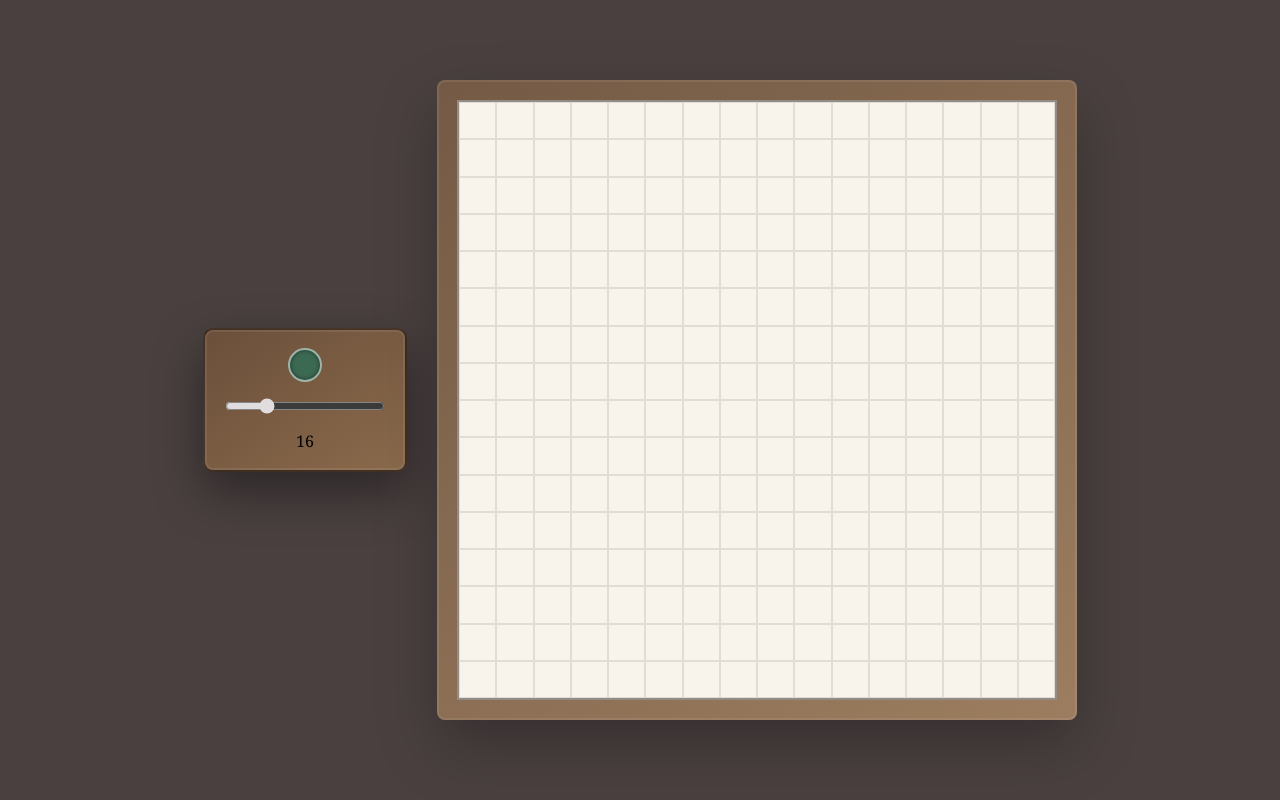
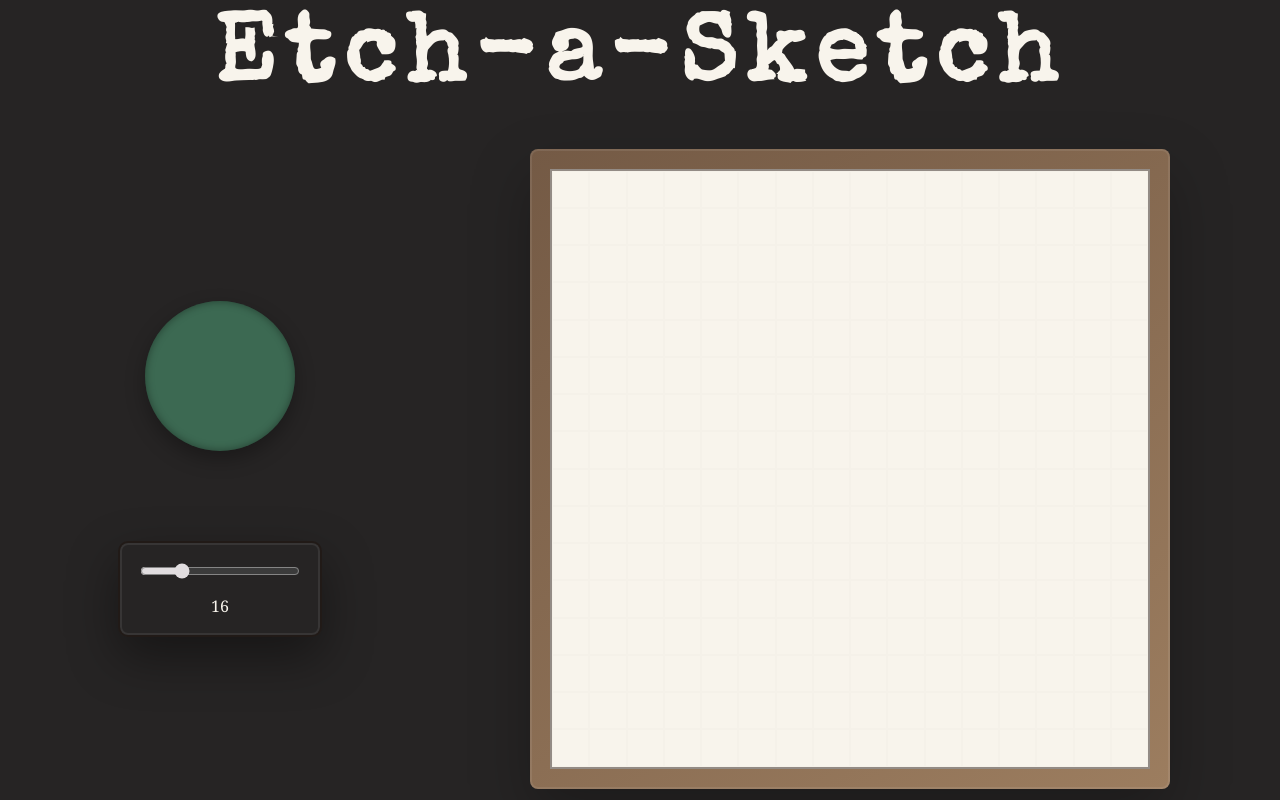
Before and after one commit to Lenax3/etch-a-sketch, a plain HTML site: page index.html in a window 1280 px wide. Drawn offline with nearby package versions, Linux system fonts and the light colour scheme.

Commit message:
Design Update 2

```diff
--- a/index.html
+++ b/index.html
@@ -3,33 +3,59 @@
 <head>
     <meta charset="UTF-8">
     <meta name="viewport" content="width=device-width, initial-scale=1.0">
+
+    <!-- Google Font -->
+    <link rel="preconnect" href="https://fonts.googleapis.com">
+    <link rel="preconnect" href="https://fonts.gstatic.com" crossorigin>
+
+    <link
+        href="https://fonts.googleapis.com/css2?family=Special+Elite&display=swap"
+        rel="stylesheet">
+
     <link rel="stylesheet" href="styles.css">
+
     <title>Etch-a-Sketch</title>
 </head>
+
 <body>
+
+    <h1 id="Title">Etch-a-Sketch</h1>
 
     <div class="layout">
 
-    <!-- Controls -->
+        <!-- Linke Seite -->
+        <div class="sidebar">
+
+            <!-- Versteckter Color Picker -->
+            <input type="color" id="color-picker" value="#3C6952">
+
+            <!-- Color Picker -->
+            <div class="color-swatch" id="color-swatch"></div>
+
+            <!-- Control Panel -->
             <div class="controls">
 
-        <input type="color" id="color-picker" value="#3C6952">
+                <input
+                    type="range"
+                    id="grid-size"
+                    min="1"
+                    max="64"
+                    value="16">
 
-        <div class="color-swatch" id="color-swatch"></div>
-
-        <input type="range" id="grid-size" min="1" max="64" value="16">
                 <span id="grid-value">16</span>
 
             </div>
 
-    <!-- Canvas / Staffelei -->
+        </div>
+
+        <!-- Staffelei -->
         <div class="easel">
-        <div class="easel-top"></div>
             <div id="container"></div>
         </div>
 
     </div>
 
     <script src="script.js"></script>
+
 </body>
 </html>
--- a/script.js
+++ b/script.js
@@ -6,27 +6,38 @@ const colorPicker = document.querySelector("#color-picker");
 const colorSwatch = document.querySelector("#color-swatch");
 
 let currentColor = colorPicker.value;
+let isDrawing = false;
 
-/* Swatch sync */
+/* ---------- Color Picker ---------- */
+
 function updateSwatch(color) {
     colorSwatch.style.backgroundColor = color;
 }
 
 updateSwatch(currentColor);
 
-/* open picker */
 colorSwatch.addEventListener("click", () => {
     colorPicker.click();
 });
 
-/* update color */
 colorPicker.addEventListener("input", (e) => {
     currentColor = e.target.value;
     updateSwatch(currentColor);
 });
 
+/* ---------- Drawing State ---------- */
+
+document.addEventListener("mousedown", () => {
+    isDrawing = true;
+});
+
+document.addEventListener("mouseup", () => {
+    isDrawing = false;
+});
+
+/* ---------- Grid ---------- */
+
 function createGrid(size) {
-
     if (size > 64) size = 64;
 
     container.innerHTML = "";
@@ -35,11 +46,16 @@ function createGrid(size) {
     container.style.gridTemplateRows = `repeat(${size}, 1fr)`;
 
     for (let i = 0; i < size * size; i++) {
-
         const square = document.createElement("div");
         square.classList.add("square");
 
-        square.addEventListener("click", () => {
+        square.addEventListener("mousedown", () => {
+            square.style.backgroundColor = currentColor;
+        });
+
+        square.addEventListener("mouseenter", () => {
+            if (!isDrawing) return;
+
             square.style.backgroundColor = currentColor;
         });
 
@@ -49,8 +65,12 @@ function createGrid(size) {
 
 createGrid(16);
 
+/* ---------- Slider ---------- */
+
 slider.addEventListener("input", () => {
     const size = slider.value;
+
     valueDisplay.textContent = size;
+
     createGrid(size);
 });
--- a/styles.css
+++ b/styles.css
@@ -5,19 +5,44 @@
 body {
     margin: 0;
     font-family: Georgia, serif;
-    background: #4A4040;
+    background: #262424;
 
     display: flex;
+    flex-direction: column;
+
     justify-content: center;
     align-items: center;
 
-    height: 100vh;
+    min-height: 100vh;
+
+    gap: 40px;
+}
+
+#Title {
+    color: #f8f4ec;
+
+    margin: 0;
+
+    font-family: "Special Elite", serif;
+    font-size: 6rem;
+    letter-spacing: 0.1em;
+
+    text-align: center;
 }
 
 .layout {
     display: flex;
     align-items: center;
-    gap: 30px;
+    gap: 200px;
+}
+
+.sidebar {
+    display: flex;
+    flex-direction: column;
+    align-items: center;
+
+    gap: 90px;
+    width: 220px;
 }
 
 /* Control Panel */
@@ -26,10 +51,10 @@ body {
     flex-direction: column;
     align-items: center;
     gap: 14px;
-
+   color:  #f8f4ec;
     padding: 18px;
 
-    background: linear-gradient(145deg, #6b4f3a, #8a6a4c);
+    background: linear-gradient(145deg, #ffffff, #8c8986 0.8);
     border: 2px solid rgba(30, 20, 15, 0.6);
     border-radius: 10px;
 
@@ -40,13 +65,23 @@ body {
 
 /* Color Picker Circle */
 .color-swatch {
-    width: 34px;
-    height: 34px;
+    width: 150px;
+    height: 150px;
+
+    border: 1px solid rgb(252, 242, 225 0.04);
+
     border-radius: 50%;
     cursor: pointer;
 
-    border: 2px solid rgba(255,255,255,0.5);
-    box-shadow: inset 0 0 4px rgba(0,0,0,0.5);
+    box-shadow:
+        inset 0 0 8px rgba(0, 0, 0, 0.4),
+        0 8px 20px rgba(0, 0, 0, 0.3);
+
+    transition: transform 0.2s ease;
+}
+
+.color-swatch:hover {
+    transform: scale(1.05);
 }
 
 /* hide native picker */
@@ -85,5 +120,5 @@ input[type="range"] {
 
 /* Squares */
 .square {
-    border: 1px solid rgba(62, 53, 44, 0.12);
+    border: 1px solid rgba(62, 53, 44, 0.01);
 }
```
Lines whose indentation alone changed are shown as unchanged.
